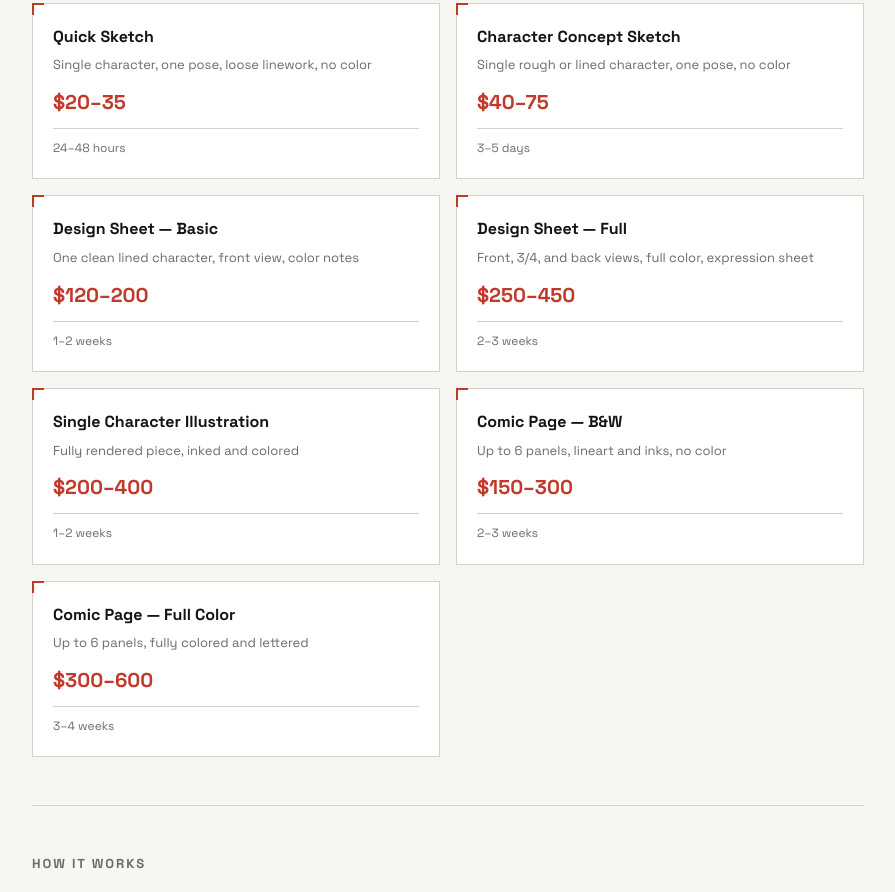
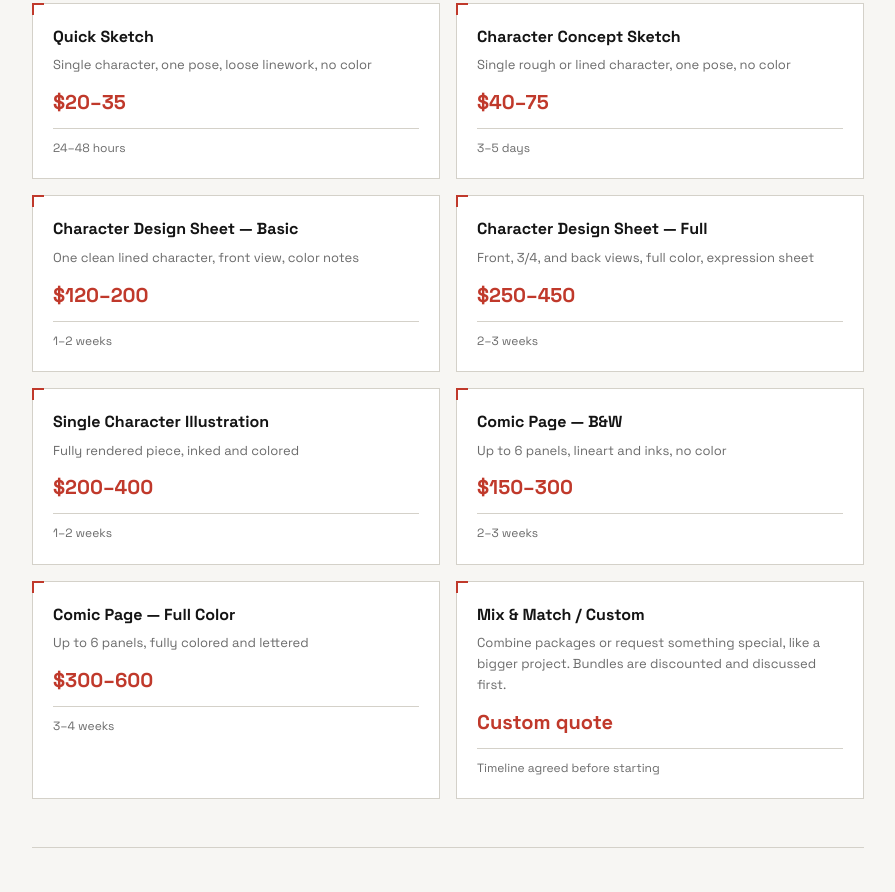
Before and after one commit to oozstudioink-dotcom/Ooz-Commission, a plain HTML site: page index.html in a window 1280 px wide. Shown: the part 1008-1900 px from the top of the page, without its empty margins (192-1087 px from the left). Drawn offline with Linux system fonts and the light colour scheme.

Commit message:
Add files via upload

```diff
--- a/index.html
+++ b/index.html
@@ -199,6 +199,9 @@
     text-decoration: none;
   }
 
+  .contact { margin-top: 22px; font-size: 13px; opacity: .8; }
+  .contact a { color: var(--paper); font-weight: 600; text-decoration: underline; text-underline-offset: 3px; }
+
   footer {
     text-align: center;
     padding: 32px 24px;
@@ -292,13 +295,13 @@
           <div class="turnaround">3&ndash;5 days</div>
         </div>
         <div class="package">
-          <h3>Design Sheet &mdash; Basic</h3>
+          <h3>Character Design Sheet &mdash; Basic</h3>
           <div class="desc">One clean lined character, front view, color notes</div>
           <div class="price">$120&ndash;200</div>
           <div class="turnaround">1&ndash;2 weeks</div>
         </div>
         <div class="package">
-          <h3>Design Sheet &mdash; Full</h3>
+          <h3>Character Design Sheet &mdash; Full</h3>
           <div class="desc">Front, 3/4, and back views, full color, expression sheet</div>
           <div class="price">$250&ndash;450</div>
           <div class="turnaround">2&ndash;3 weeks</div>
@@ -320,6 +323,12 @@
           <div class="desc">Up to 6 panels, fully colored and lettered</div>
           <div class="price">$300&ndash;600</div>
           <div class="turnaround">3&ndash;4 weeks</div>
+        </div>
+        <div class="package">
+          <h3>Mix &amp; Match / Custom</h3>
+          <div class="desc">Combine packages or request something special, like a bigger project. Bundles are discounted and discussed first.</div>
+          <div class="price">Custom quote</div>
+          <div class="turnaround">Timeline agreed before starting</div>
         </div>
       </div>
     </section>
@@ -418,6 +427,7 @@
     <h2>Start a commission</h2>
     <p>Currently accepting new clients. Fill out the form and I'll follow up to confirm the details.</p>
     <a href="https://learned-arthropod-ebc.notion.site/77f0a7779497479691d8250f7cf22715?pvs=105" class="cta-button">Start a Commission</a>
+    <p class="contact">Questions first? Message me on <a href="https://www.instagram.com/OozStudioInk">Instagram @OozStudioInk</a> or <a href="https://x.com/OozStudioInk">X @OozStudioInk</a></p>
   </div>
 
   <footer>
```
